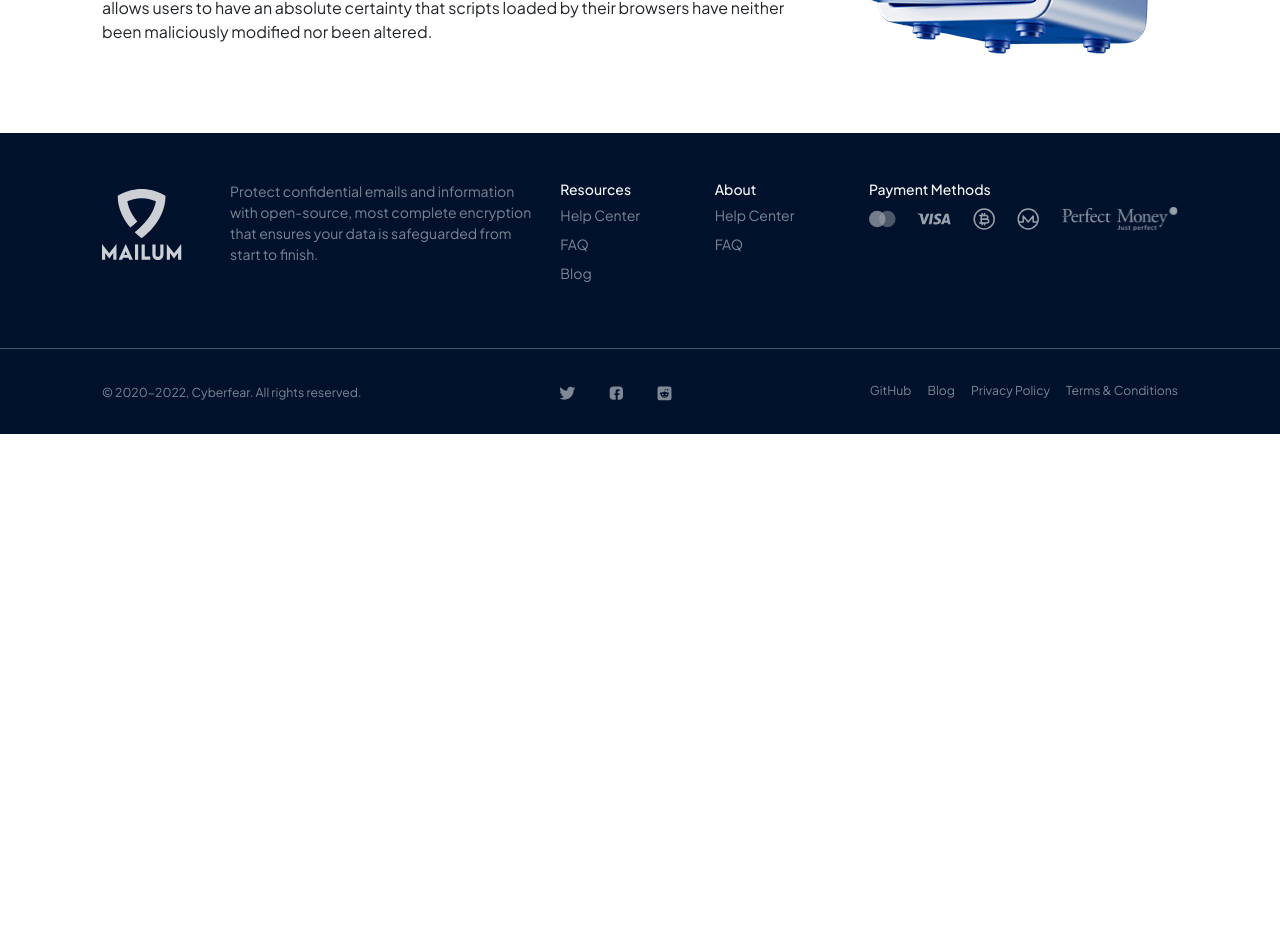
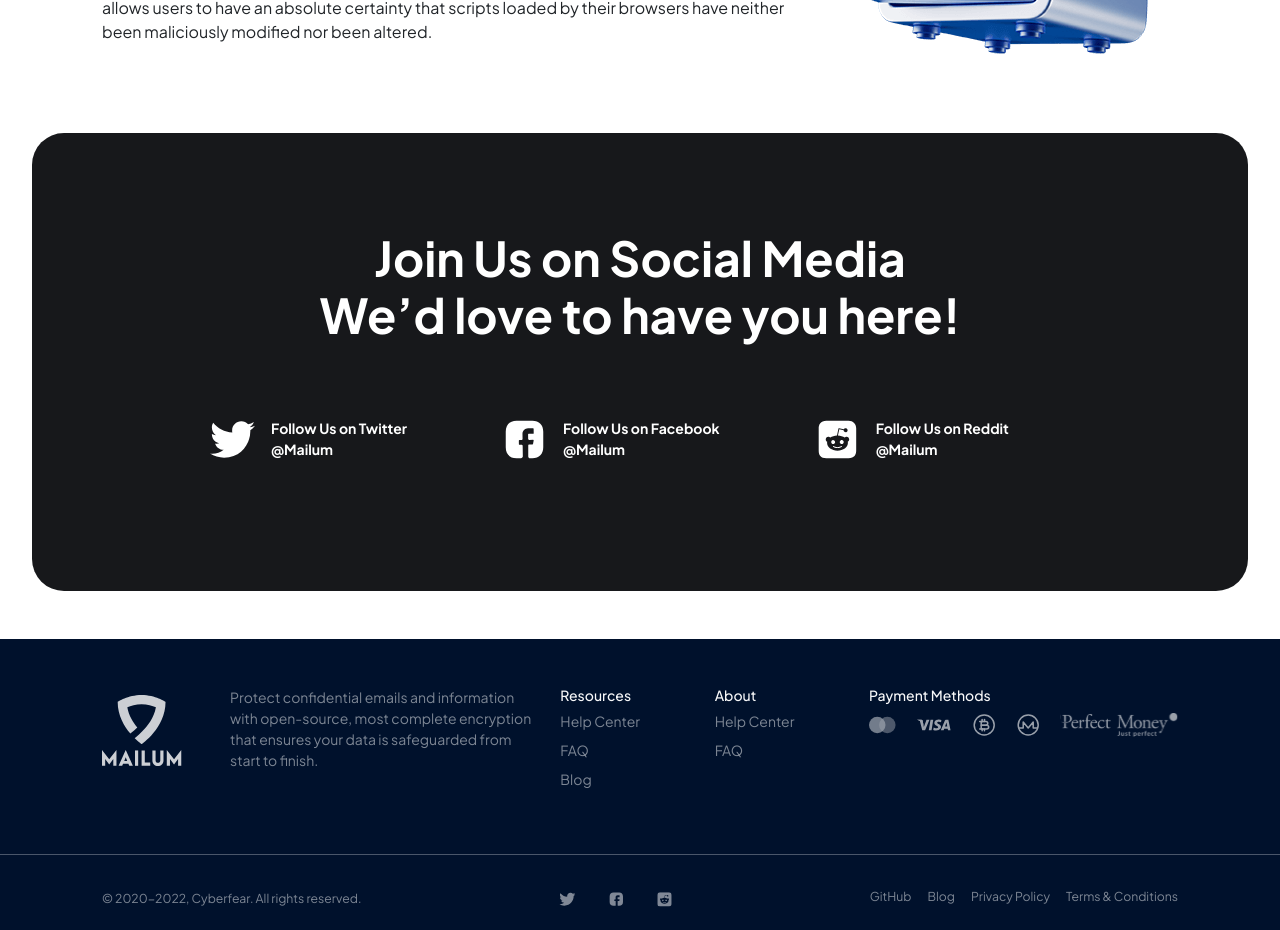
Before and after one commit to cyberfear-com/frontEnd, a React (Vite) app: page / in a window 1280 px wide. Shown: the part 3880-4810 px from the top of the page. Before the commit the page ends 4314 px from the top, so only its background shows below. Built offline with nearby package versions, Linux system fonts and the light colour scheme.

Commit message:
Add social links to Home

```diff
--- a/src/pages/Home.jsx
+++ b/src/pages/Home.jsx
@@ -36,6 +36,12 @@ const features = [
     { title: 'Anonymous payment methods', image: Feature8SVG },
     { title: 'No KYC, no phone verifications', image: Feature9SVG },
     { title: 'Open-source code', image: Feature10SVG },
+]
+
+const socialLinks = [
+    { title: 'Twitter', id: '@Mailum', icon: TwitterLogoSVG },
+    { title: 'Facebook', id: '@Mailum', icon: FacebookLogoSVG },
+    { title: 'Reddit', id: '@Mailum', icon: RedditLogoSVG }
 ]
 
 export default function Home() {
@@ -138,30 +144,28 @@ export default function Home() {
                 </div>
             </div>
 
-            {/* <CardBanner className='bg-dark text-bg-dark text-center'>
+            <CardBanner className={classNames(styles.social, 'bg-dark text-bg-dark text-center my-5')}>
                 <h1>
                     Join Us&nbsp;on&nbsp;Social Media<br />
                     We&rsquo;d love to&nbsp;have you here!
                 </h1>
 
-                <ul className='list-unstyled'>
+                <ul className='list-unstyled d-inline-flex flex-wrap justify-content-center mt-5'>
+                {socialLinks.map(link => (
                     <li>
-                        <a href='' className='btn btn-dark' role='button'>
-                            <TwitterLogoSVG />
+                        <a href='' className='btn p-3 d-inline-flex align-items-center justify-content-center' role='button'>
+                            <link.icon />
+
+                            <div className='text-start mx-3'>
+                                <span>Follow Us on {link.title}</span><br />
+                                <span className='strong'>{link.id}</span>
+                            </div>
                         </a>
                     </li>
-                    <li>
-                        <a href='' className='btn' role='button'>
-                            <FacebookLogoSVG />
-                        </a>
-                    </li>
-                    <li>
-                        <a href='' className='btn' role='button'>
-                            <RedditLogoSVG />
-                        </a>
-                    </li>
+                ))}
                 </ul>
-            </CardBanner> */}
+            </CardBanner>
+
 
             <Footer />
         </>
--- a/src/pages/Home.module.scss
+++ b/src/pages/Home.module.scss
@@ -32,3 +32,32 @@
         }
     }
 }
+
+.social {
+
+    :global {
+        .btn {
+            color: white;
+
+            &:after {
+                content: '';
+                width: 45px;
+                height: 45px;
+                background: #ffffff05;
+                border-radius: 50%;
+                background-image: url(../assets/arrow-social.svg);
+                background-repeat: no-repeat;
+                background-position: center;
+                visibility: hidden;
+            }
+
+            &:hover {
+                background: $dark;
+
+                &:after {
+                    visibility: visible;
+                }
+            }
+        }
+    }
+}
```
